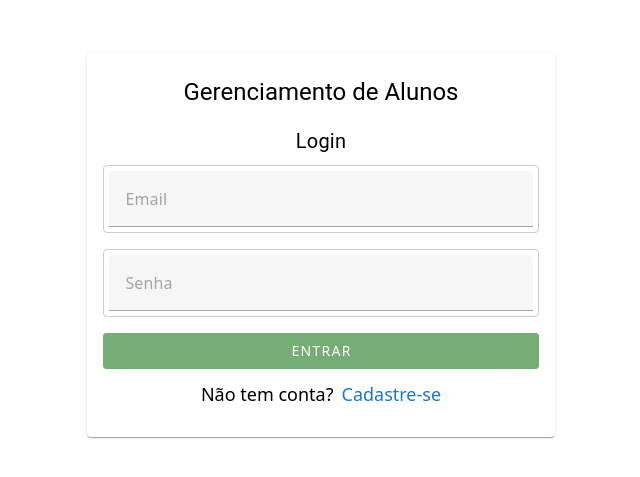
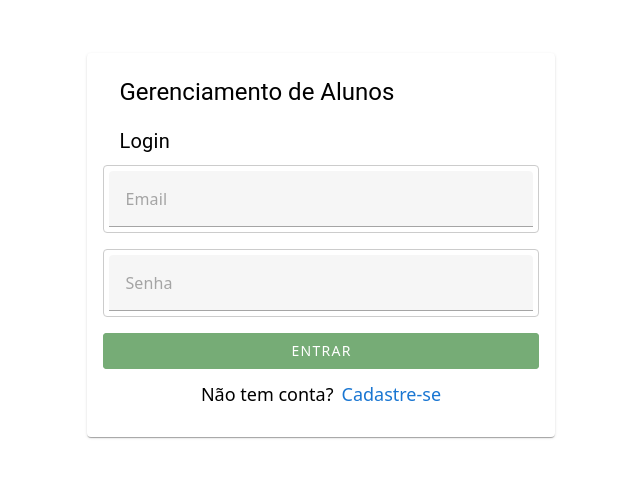
Before and after one commit to pedrohassen/gerenciamento_alunos_front, a Vue app: page /login in a window 1280 px wide. Shown: the part 155-632 px from the top of the page, without its empty margins (319-959 px from the left). Built offline with nearby package versions, Linux system fonts and the light colour scheme; no server answers.

Commit message:
fix: remove css de boilerplate do vite que conflitava com o tema do vuetify

```diff
--- a/src/style.css
+++ b/src/style.css
@@ -2,78 +2,9 @@
   font-family: system-ui, Avenir, Helvetica, Arial, sans-serif;
   line-height: 1.5;
   font-weight: 400;
-
-  color-scheme: light dark;
-  color: rgba(255, 255, 255, 0.87);
-  background-color: #242424;
 
   font-synthesis: none;
   text-rendering: optimizeLegibility;
   -webkit-font-smoothing: antialiased;
   -moz-osx-font-smoothing: grayscale;
 }
-
-a {
-  font-weight: 500;
-  color: #646cff;
-  text-decoration: inherit;
-}
-a:hover {
-  color: #535bf2;
-}
-
-body {
-  margin: 0;
-  display: flex;
-  place-items: center;
-  min-width: 320px;
-  min-height: 100vh;
-}
-
-h1 {
-  font-size: 3.2em;
-  line-height: 1.1;
-}
-
-button {
-  border-radius: 8px;
-  border: 1px solid transparent;
-  padding: 0.6em 1.2em;
-  font-size: 1em;
-  font-weight: 500;
-  font-family: inherit;
-  background-color: #1a1a1a;
-  cursor: pointer;
-  transition: border-color 0.25s;
-}
-button:hover {
-  border-color: #646cff;
-}
-button:focus,
-button:focus-visible {
-  outline: 4px auto -webkit-focus-ring-color;
-}
-
-.card {
-  padding: 2em;
-}
-
-#app {
-  max-width: 1280px;
-  margin: 0 auto;
-  padding: 2rem;
-  text-align: center;
-}
-
-@media (prefers-color-scheme: light) {
-  :root {
-    color: #213547;
-    background-color: #ffffff;
-  }
-  a:hover {
-    color: #747bff;
-  }
-  button {
-    background-color: #f9f9f9;
-  }
-}
```
